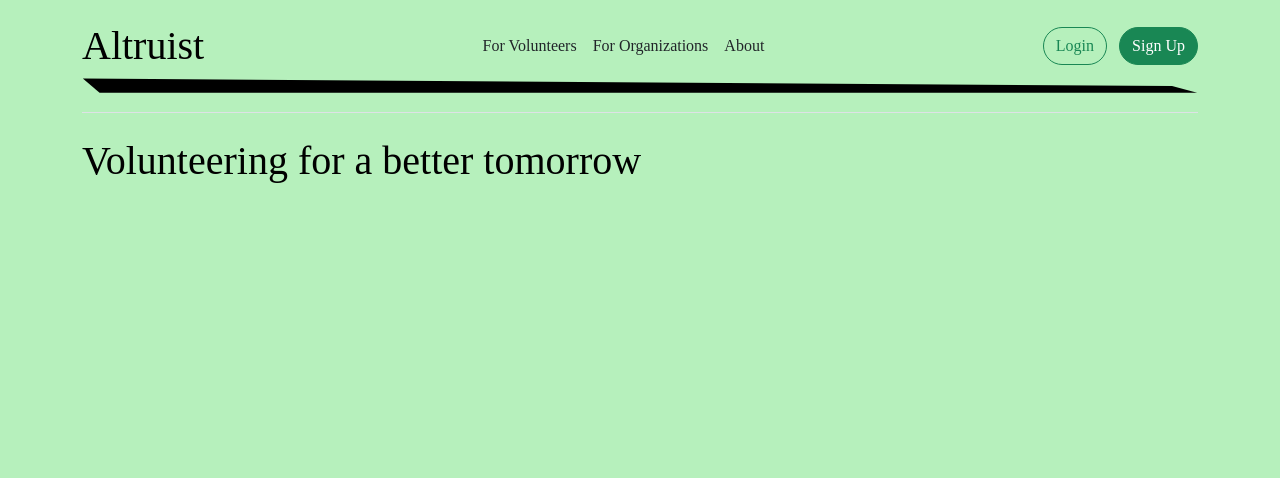
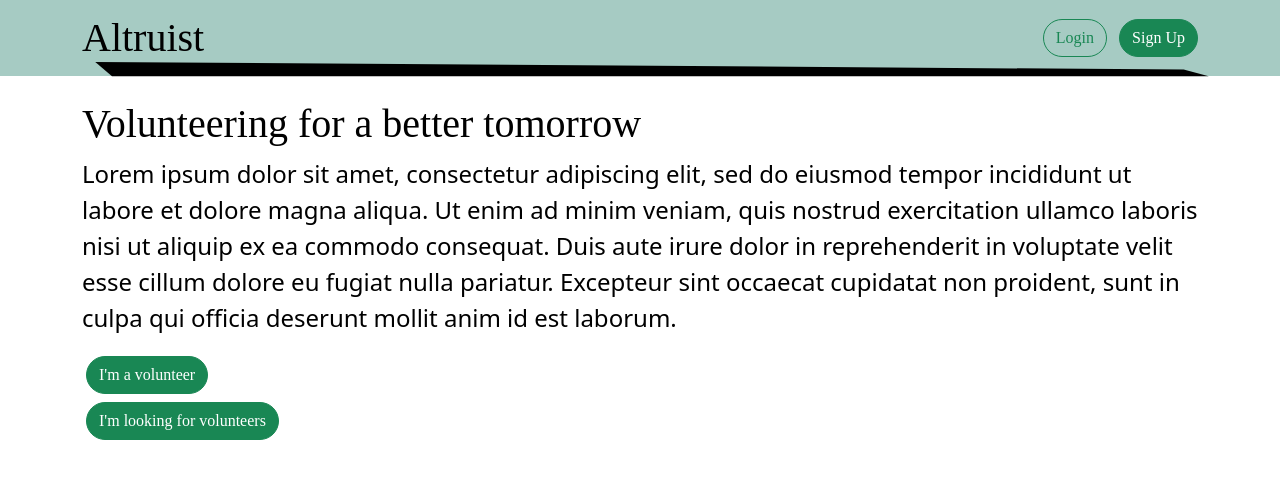
Before and after one commit to Randomblock1/madhacks-2023, a SvelteKit app: page / in a window 1280 px wide. Shown: the top 478 px of the page. Built offline with nearby package versions, Linux system fonts and the light colour scheme; a web font is replaced by a local one.

Commit message:
main page styling

```diff
--- a/src/app.html
+++ b/src/app.html
@@ -12,29 +12,28 @@
 	%sveltekit.head%
 </head>
 
+<div style="background-color: #a6cbc3;">
 	<div class="container">
-	<header
-		class="d-flex flex-wrap align-items-center justify-content-center justify-content-md-between py-3 mb-4 border-bottom"
-	>
+		<header class="d-flex flex-wrap align-items-center justify-content-center justify-content-md-between py-2">
 			<span class="fs-1 font-styled">Altruist</span>
 
-		<ul class="nav col-12 col-md-auto mb-2 justify-content-center mb-md-0">
-			<li><a href="/volunteers" class="nav-link px-2 link-dark font-styled">For Volunteers</a></li>
-			<li><a href="/organizations" class="nav-link px-2 link-dark font-styled">For Organizations</a></li>
-			<li><a href="/about" class="nav-link px-2 link-dark font-styled">About</a></li>
-		</ul>
-
 			<span class="text">
-			<button type="button" class="btn btn-outline-success text-nowrap me-2 rounded-pill font-styled">Login</button>
+				<button type="button"
+					class="btn btn-outline-success text-nowrap me-2 rounded-pill font-styled">Login</button>
 				<button type="button" class="btn btn-success text-nowrap rounded-pill font-styled">Sign Up</button>
 			</span>
-		<svg width="100%" height="20" viewBox="0 0 667 9" fill="none" xmlns="http://www.w3.org/2000/svg">
+
+		</header>
+		<div class="container" style="position:absolute; margin-top: -20px">
+			<svg width="100%" height="100%" viewBox="0 0 667 9" fill="none" xmlns="http://www.w3.org/2000/svg">
 				<path d="M0.5 0L651.5 4.5L666.5 8.5H348.5H10.5L0.5 0Z" fill="black" />
 			</svg>
-	</header>
+		</div>
+	</div>
 </div>
 
 <body data-sveltekit-preload-data="hover">
+	<br>
 	<div style="display: contents">%sveltekit.body%</div>
 </body>
 
--- a/src/app.scss
+++ b/src/app.scss
@@ -68,7 +68,7 @@
 
 // define divs
 body {
-	background-color: #b6f0bc;
+	background-color: #ffffff;
 	color: #000000;
 }
 .navbar-brand {
--- a/src/routes/+page.svelte
+++ b/src/routes/+page.svelte
@@ -1,4 +1,14 @@
+<div class="container">
+	<h1 class="font-styled">Volunteering for a better tomorrow</h1>
+	<p class="fs-4">
+		Lorem ipsum dolor sit amet, consectetur adipiscing elit, sed do eiusmod tempor incididunt ut
+		labore et dolore magna aliqua. Ut enim ad minim veniam, quis nostrud exercitation ullamco
+		laboris nisi ut aliquip ex ea commodo consequat. Duis aute irure dolor in reprehenderit in
+		voluptate velit esse cillum dolore eu fugiat nulla pariatur. Excepteur sint occaecat cupidatat
+		non proident, sunt in culpa qui officia deserunt mollit anim id est laborum.
+	</p>
 
-<div class="container">
-    <h1 class="font-styled">Volunteering for a better tomorrow</h1>
+	<button class="btn btn-success rounded-pill font-styled m-1">I'm a volunteer</button>
+	<br>
+	<button class="btn btn-success rounded-pill font-styled m-1">I'm looking for volunteers</button>
 </div>
```
Also changed, not shown: static/favicon.png. Lines whose indentation alone changed are shown as unchanged.
